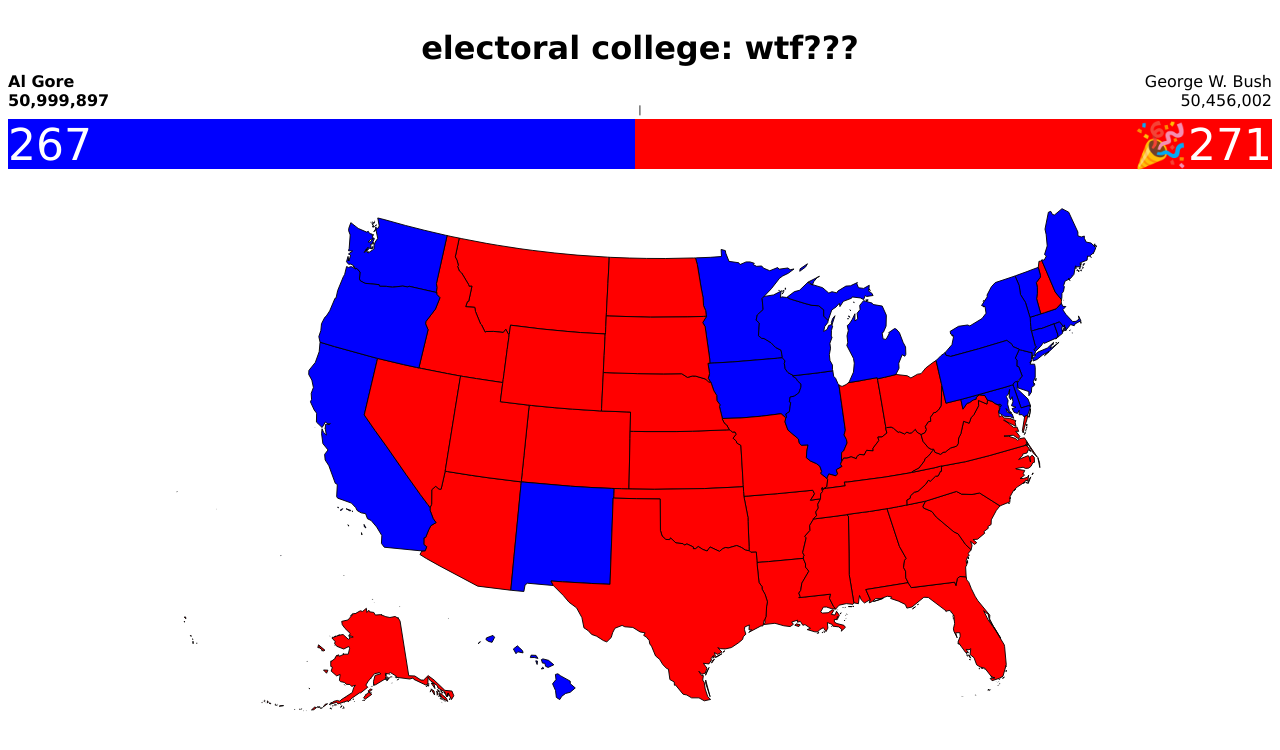
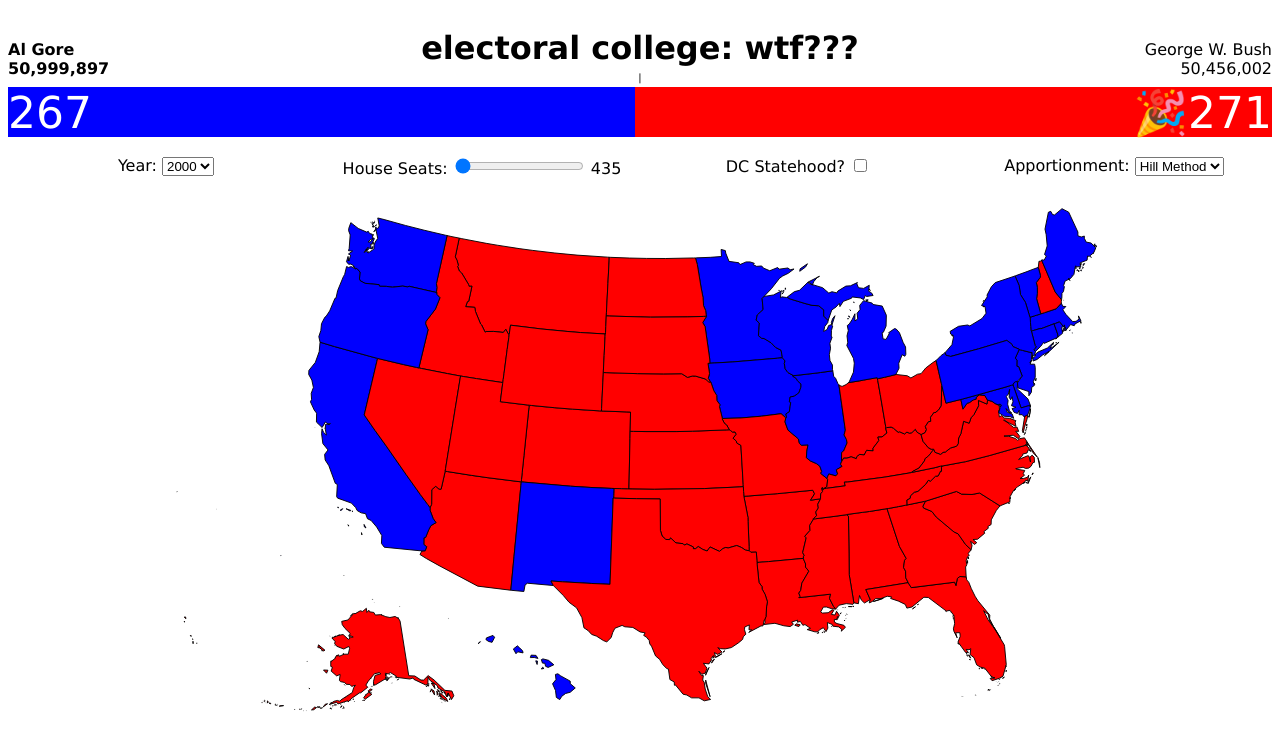
Before and after one commit to joshwatson/electoralcollege.wtf, a plain HTML site: page index.html in a window 1280 px wide. Drawn offline with Linux system fonts and the light colour scheme.

Commit message:
Added controls

```diff
--- a/index.html
+++ b/index.html
@@ -9,9 +9,6 @@
             <div class="header">
                 <h1>electoral college: wtf???</h1>
             </div>
-            <div class="controls">
-
-            </div>
             <div id="voteResults">
                 <div id="candidates">
                     <div id="demCandidate">Hillary Clinton<br />blah votes</div>
@@ -21,6 +18,26 @@
                 <div id="democratResults"></div>
                 <div id="republicanResults"></div>
             </div>
+            <div class="controls">
+                <div class="control">Year:
+                    <select id="yearSelect">
+                        <option>2000</option>
+                        <option>2004</option>
+                        <option>2008</option>
+                        <option>2012</option>
+                        <option>2016</option>
+                        <option>2020</option>
+                    </select></div>
+                <div class="control">
+                    House Seats: <input id="seats" type="range" min=435 max=1000 value=435 /> <span id="currentSeats">435</span>
+                </div>
+                <div class="control">DC Statehood? <input type="checkbox" id="dcStatehood"/></div>
+                <div class="control">Apportionment:
+                    <select id="apportionment">
+                        <option>Hill Method</option>
+                    </select>
+                </div>
+            </div>
             <div class="map">
                 <object id="svg-object" data="us.svg" type="image/svg+xml" width="75%"></object>
             </div>
--- a/modules/apportionment.js
+++ b/modules/apportionment.js
@@ -33,13 +33,14 @@ export function hillMethod(states, year, seats, DCstatehood=false)
     while (totalSeats < seats)
     {
         var nextSeat = Object.keys(stateA).reduce(function(a, b){ return stateA[a] > stateA[b] ? a : b });
+        var n = ++stateSeats[nextSeat];
         console.log(nextSeat)
-        var n = ++stateSeats[nextSeat];
-
         stateA[nextSeat] *= Math.sqrt((n-1)/(n+1));
 
         totalSeats++;
     }
+
+    console.log(totalSeats)
 
     for (var state in states)
     {
--- a/modules/main.js
+++ b/modules/main.js
@@ -4,15 +4,45 @@ import { states } from './states.js';
 import { popularVote, candidates } from './popular-vote.js';
 import { hillMethod } from './apportionment.js';
 
-window.addEventListener(
-    "load",
-    function() {
+var year = 2000;
+var seats = 435;
+var dcStatehood = false;
+
+document.getElementById("yearSelect").addEventListener(
+    "change",
+    function()
+    {
+        year = parseInt(this.value);
+        update();
+    }
+)
+
+document.getElementById("seats").addEventListener(
+    "input",
+    function()
+    {
+        seats = parseInt(this.value);
+        document.getElementById("currentSeats").innerHTML = this.value;
+        update();
+    }
+)
+
+document.getElementById("dcStatehood").addEventListener(
+    "input",
+    function()
+    {
+        console.log(this.value)
+        dcStatehood = this.checked;
+        console.log(dcStatehood);
+        update();
+    }
+)
+
+function update() {
     var svgObject = document.getElementById('svg-object')
     var statePaths = svgObject.contentDocument.getElementById('svg').getElementsByTagName('path');
 
-        var year = 2000;
-
-        var EVs = hillMethod(states, year, 435, false);
+    var EVs = hillMethod(states, year, seats, dcStatehood);
 
     var rEVs = 0;
     var dEVs = 0;
@@ -24,6 +54,7 @@ window.addEventListener(
         var result = states[state].results[year]
 
         title.textContent = states[state].name + '\n' + EVs[state].toString() + ' EVs';
+        console.log(title.textContent)
         statePaths[state].appendChild(title);
 
         if (result == 'R')
@@ -114,4 +145,8 @@ window.addEventListener(
         document.getElementById("republicanResults").innerHTML = "🎉" + document.getElementById("republicanResults").innerHTML;
     }
 }
+
+window.addEventListener(
+    "load",
+    update
 );
--- a/style.css
+++ b/style.css
@@ -9,6 +9,13 @@ body {
 
 .controls {
     grid-row-start: controls;
+
+    display: grid;
+    grid-template-columns: [year] 25% [seats] 25% [dc] 25% [apportionment] 25%;
+}
+
+.control {
+    text-align: center;
 }
 
 #voteResults
@@ -17,7 +24,6 @@ body {
     display: grid;
     grid-template-columns: [dem] 50% [repub] auto;
     grid-template-rows: [header] 2rem [centerBar] 10px [results] auto;
-
 }
 
 #candidates
@@ -84,7 +90,7 @@ body {
 
 .container {
     display: grid;
-    grid-template-rows: [header] 1rem [controls] 1rem [results] 100px [map] auto;
+    grid-template-rows: [header] 1rem [results] 100px [controls] 1rem [map] auto;
     grid-template-columns: auto;
     grid-gap: 1rem;
 }
```
Lines whose indentation alone changed are shown as unchanged.
